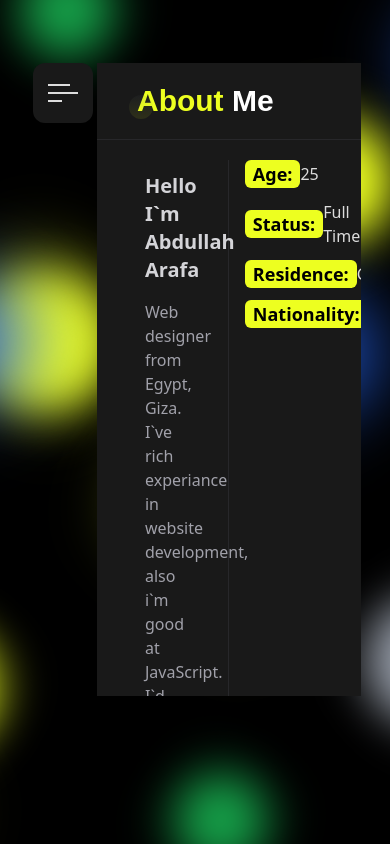
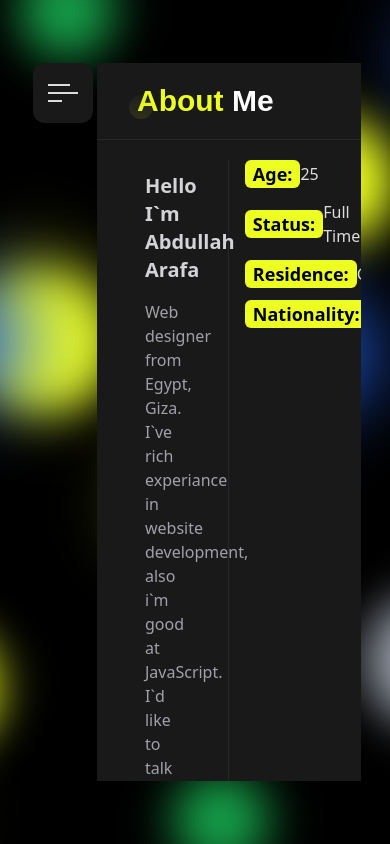
Before and after one commit to Abdullahciti/Portfolio, a React (Create React App) app: page / in a window 390 px wide. Built offline with nearby package versions, Linux system fonts and the light colour scheme.

Commit message:
responsive navbar

```diff
--- a/src/Home.js
+++ b/src/Home.js
@@ -20,7 +20,7 @@ const Home = () => {
   const [call, setCall] = useState(false);
   return (
     <div className="relative z-50 w-[85%] h-[85%] bg-transparent flex items-start justify-between">
-      <div className="lg:w-16 h-96 w-20">
+      <div className="lg:w-16 h-[85vh] overflow-y-scroll overflow-x-hidden lg:h-96 w-20 relative z-[120202151156]">
         <Navbar
         // Toggle Navbar
           show={show}
@@ -87,7 +87,7 @@ const Home = () => {
           }}
         />
       </div>
-      <div className="bg-transparent flex flex-row items-center rounded-xl w-[94%] h-[75vh]">
+      <div className="bg-transparent flex flex-row items-center rounded-xl w-[94%] lg:h-[75vh] h-[85vh]">
         {/* Start Left Side */}
         <div className="h-full bg-bodyColor rounded-xl w-5/12 hidden lg:block">
           <LeftSide />
```
